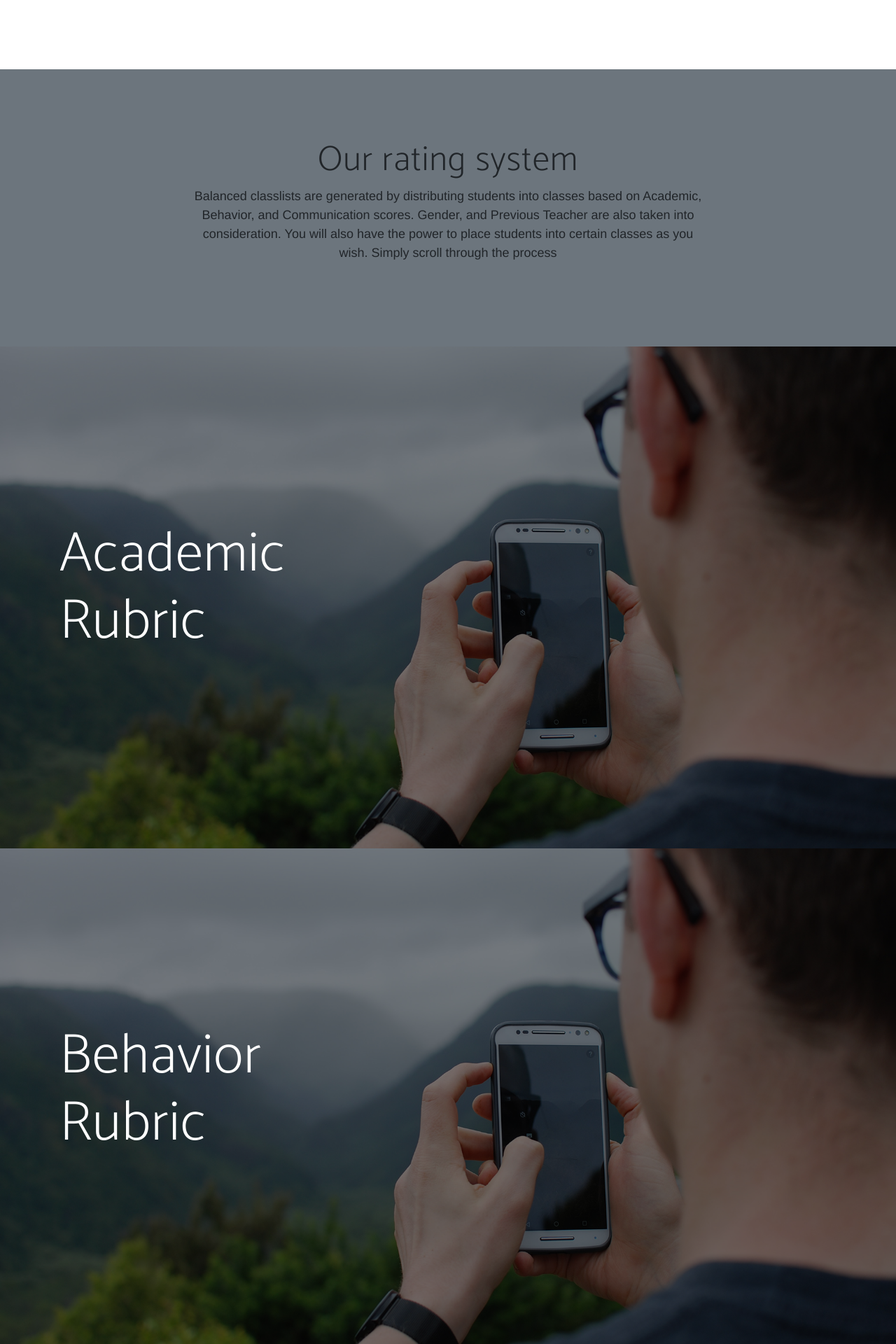
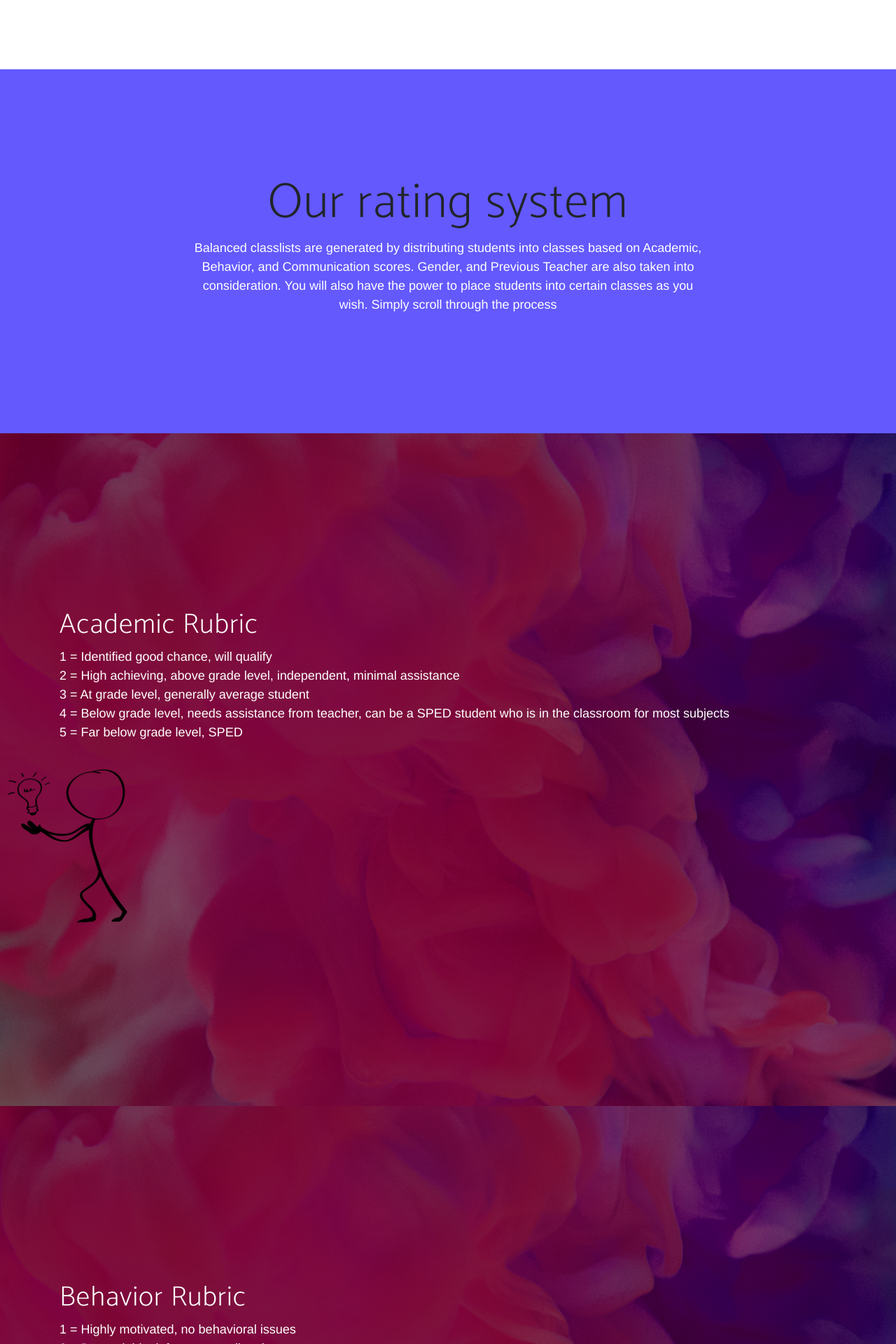
Before and after one commit to cbarrett3/Classlist-Generator, a Flask app: page / in a window 1280 px wide. Shown: the part 1778-3698 px from the top of the page at 70% size. Run offline with Flask 2, Linux system fonts and the light colour scheme; style sheets or scripts are compiled from the project's sources; some libraries are stand-ins or nearby versions; some web fonts are replaced.

Commit message:
updated custom.css file

```diff
--- a/static/css/custom.css
+++ b/static/css/custom.css
@@ -1,23 +1,78 @@
+/*highlighted color of menu option when scrolled to that option*/
 #mainNav .navbar-nav > li > a.active {
-  color: #21fd02 !important;
+  color: #6359fd !important;
   background-color: transparent;
 }
 
+/*hover color of menu options on main page*/
+#mainNav .navbar-nav > li > a:hover,
 #mainNav .navbar-nav > li > a:focus:hover {
-  color: #21fd02;
-}
-#mainNav.navbar-shrink .navbar-nav > li > a:focus:hover {
-    color: #21fd02;
+  color: #ffffff;
+  background-color: transparent;
 }
 
-#mainNav.navbar-shrink .navbar-brand:hover, #mainNav.navbar-shrink .navbar-brand:focus {
-    color: #21fd02;
+/*hover color of top page main logo top left*/
+#mainNav .navbar-brand:hover, #mainNav .navbar-brand:focus {
+  color: #ffffff;
+  background-color: transparent;
 }
 
-#mainNav .navbar-brand:hover, #mainNav .navbar-brand:focus {
-  color: #21fd02;
+/*main logo top left hover color on other pages*/
+#mainNav.navbar-shrink .navbar-brand:hover, #mainNav.navbar-shrink .navbar-brand:focus {
+    color: #6359fd;
 }
 
+#mainNav.navbar-shrink .navbar-nav > li > a:hover, #mainNav.navbar-shrink .navbar-nav > li > a:focus:hover {
+    color: #6359fd;
+  }
+
+/*top page main logo top left color*/
 #mainNav .navbar-brand {
-  color: #21fd02;
+  color: #ceccd7;
 }
+
+section.cta {
+  position: relative;
+  padding: 250px 0;
+  background-image: url("../img/bright.jpg");
+}
+
+
+section h3 {
+  font-size: 40px;
+  color: white;
+}
+
+p {
+  color: white;
+}
+a:hover, a:focus {
+  color: #6359fd;
+}
+
+a {
+  color: #6359fd;
+  -webkit-transition: all .35s;
+  transition: all .35s;
+}
+
+
+.bg-primary {
+  background: #6359fd;
+  background: -webkit-gradient(linear, left top, left bottom, from(#6359fd), to(#6359fd));
+  background: linear-gradient(#6359fd, #6359fd);
+}
+.bg-secondary {
+  background: #6359fd;
+  background: -webkit-gradient(linear, left top, left bottom, from(#6359fd), to(#6359fd));
+  background: linear-gradient(#6359fd, #6359fd);
+}
+.text-primary {
+  color: #6359fd;
+}
+
+.btn-outline:hover, .btn-outline:focus, .btn-outline:active, .btn-outline.active {
+  color: white;
+  border-color: #6359fd;
+  background-color: #6359fd;
+}
--- a/static/scss/_download.scss
+++ b/static/scss/_howItWorks.scss
@@ -1,5 +1,5 @@
 // Styling for the download section
-section.download {
+section.howItWorks {
     position: relative;
     padding: 150px 0;
     h2 {
--- a/static/scss/_variables.scss
+++ b/static/scss/_variables.scss
@@ -2,7 +2,7 @@
 
 // Gray and Brand Colors for use across theme
 
-$theme-primary:    #fdcc52;
+$theme-primary: #6359fd;
 $theme-secondary:  #7b4397;
 $theme-tertiary:   #dc2430;
 
--- a/static/scss/new-age.scss
+++ b/static/scss/new-age.scss
@@ -3,7 +3,7 @@
 @import "global.scss";
 @import "navbar.scss";
 @import "masthead.scss";
-@import "download.scss";
+@import "howItWorks.scss";
 @import "features.scss";
 @import "cta.scss";
 @import "contact.scss";
--- a/templates/index.html
+++ b/templates/index.html
@@ -96,7 +96,7 @@
                 <div class="device">
                   <div class="screen">
                     <!-- Demo image for screen mockup, you can put an image here, some HTML, an animation, video, or anything else! -->
-                    <img src="../static/img/demo-screen-1.jpg" class="img-fluid" alt="">
+{#                    <img src="../static/img/demo-screen-1.jpg" class="img-fluid" alt="">#}
                   </div>
                   <div class="button">
                     <!-- You can hook the "home button" to some JavaScript events or just remove it -->
@@ -164,27 +164,43 @@
     <section class="cta">
       <div class="cta-content">
         <div class="container">
-          <h2>Academic Rubric</h2>
+          <h3 class="section-heading">Academic Rubric</h3>
+            <p>1 = Identified good chance, will qualify<br>
+               2 = High achieving, above grade level, independent, minimal assistance<br>
+               3 = At grade level, generally average student<br>
+               4 = Below grade level, needs assistance from teacher, can be a SPED student who is in the classroom for most subjects<br>
+               5 = Far below grade level, SPED </p>
         </div>
       </div>
+        <img src="/static/img/academics_stick.png" class="img-fluid" alt="">
       <div class="overlay"></div>
     </section>
 
     <section class="cta">
       <div class="cta-content">
         <div class="container">
-          <h2>Behavior Rubric</h2>
+          <h3>Behavior Rubric</h3>
+          <p>1 = Highly motivated, no behavioral issues<br>
+             2 = Dependable, infrequent re-direction<br>
+             3 = Frequent re-direction needed<br>
+             4 = Has significant behavior needs<br>
+             5 = High needs student, has para support in the classroom  </p>
         </div>
       </div>
+        <img src="/static/img/behavior_stick.png" class="img-fluid" alt="">
       <div class="overlay"></div>
     </section>
 
     <section class="cta">
       <div class="cta-content">
         <div class="container">
-          <h2>Communication Rubric</h2>
+          <h3>Communication Rubric</h3>
+            <p>1 = Routine parent communication needed<br>
+               2 = Periodic communication needed because of special requests/issues regarding their child<br>
+               3 = Communication 3x per month or more or administrative assistance needed with communication</p>
         </div>
       </div>
+        <img src="/static/img/communication_stick.png" class="img-fluid" alt="">
       <div class="overlay"></div>
     </section>
 
```
Also changed, not shown: static/css/new-age.css (+8 -8 lines), static/img/academics_stick.png (added), static/img/behavior_stick.png (added), static/img/bright.jpg (added), static/img/communication_stick.png (added).
